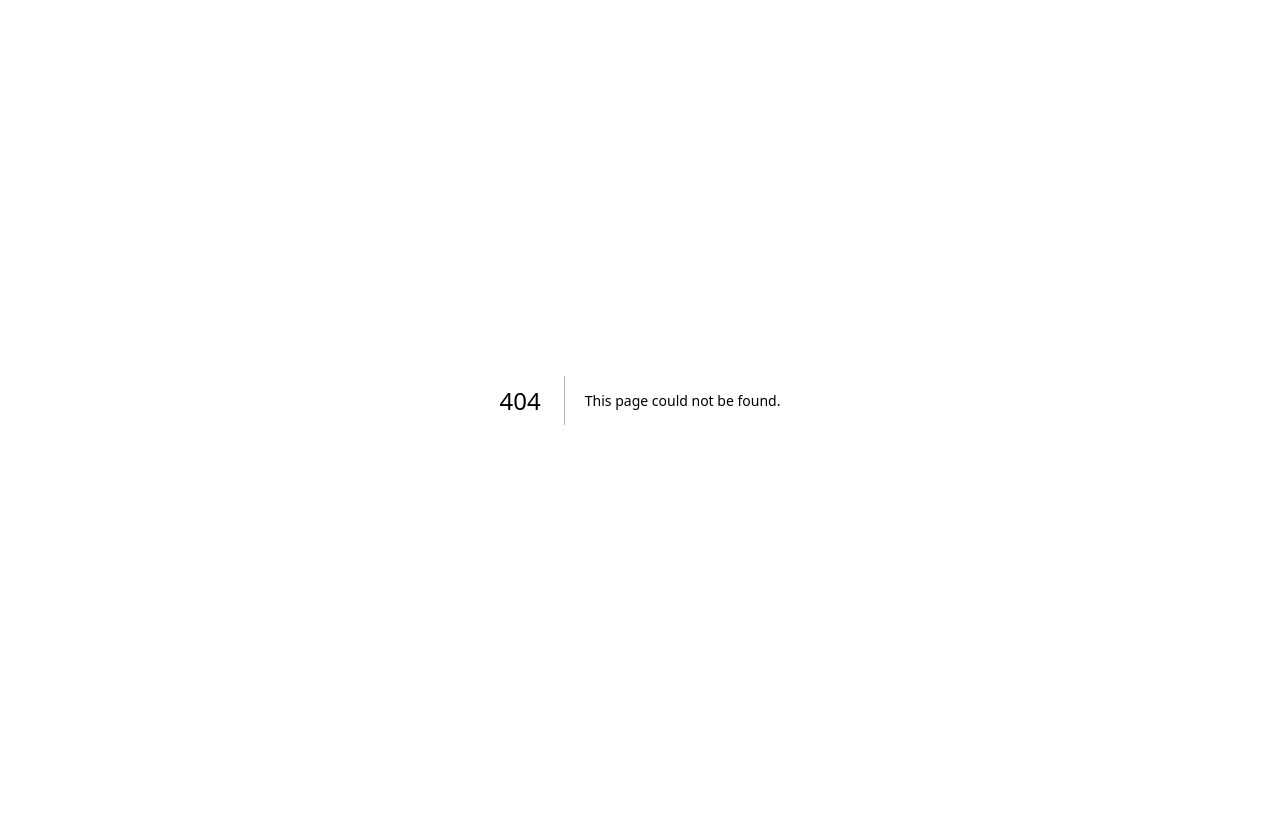
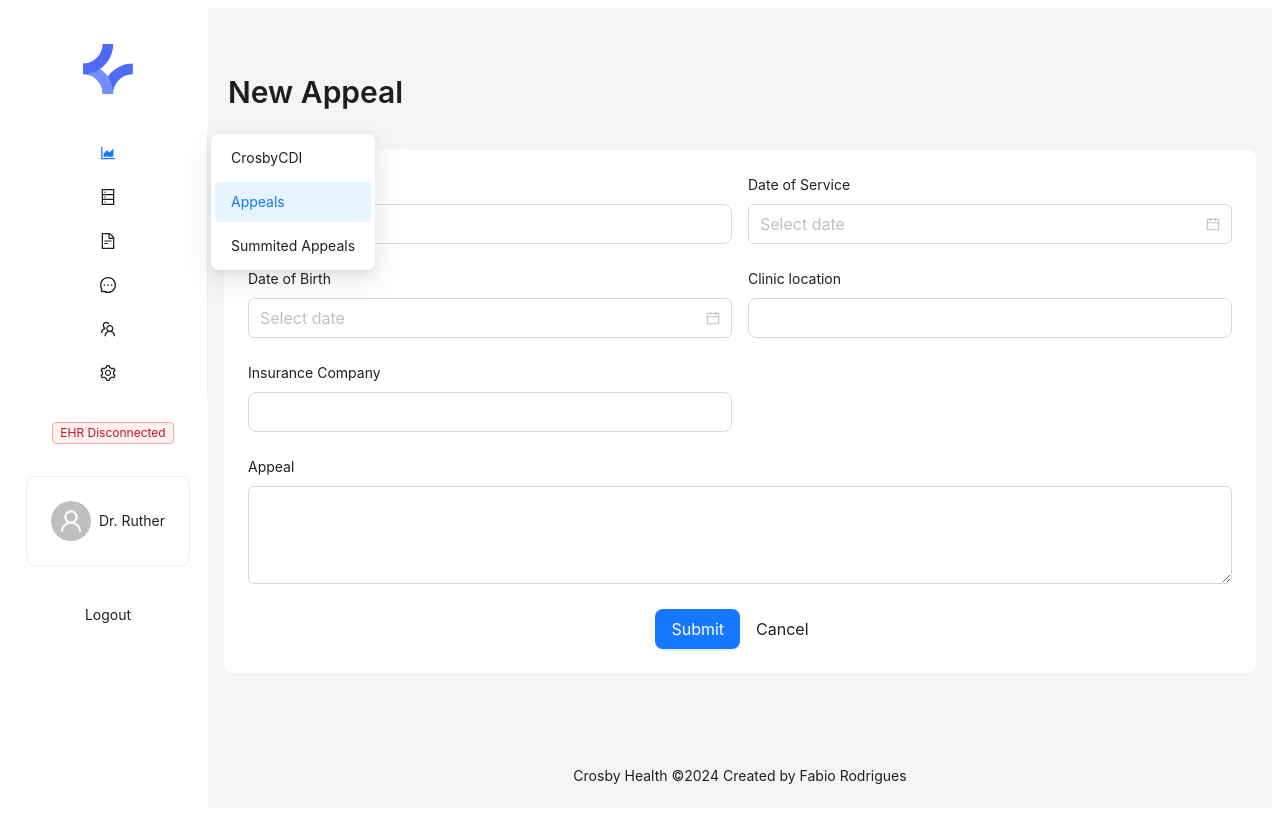
Before and after one commit to fabiordrig/crosby-health-dash, a Next.js app: page /new in a window 1280 px wide. Before the commit this address had no page. Built offline with nearby package versions, Linux system fonts and the light colour scheme.

Commit message:
feat: add new appeal page

```diff
--- a/src/app/CrosbyTable.tsx
+++ b/src/app/CrosbyTable.tsx
@@ -6,13 +6,11 @@ const columns: TableColumnsType<Appeal> = [
   {
     title: "Patient ID",
     dataIndex: "id",
-    width: 100,
     sorter: (a: Appeal, b: Appeal) => a.id.localeCompare(b.id),
   },
   {
     title: "Patient Name",
     dataIndex: "name",
-    width: 150,
     sorter: (a: Appeal, b: Appeal) => a.name.localeCompare(b.name),
   },
   {
--- /dev/null
+++ b/src/app/new/page.tsx
@@ -0,0 +1,247 @@
+"use client";
+
+import {
+  AreaChartOutlined,
+  DatabaseOutlined,
+  FileTextOutlined,
+  MessageOutlined,
+  SettingOutlined,
+  TeamOutlined,
+  UserOutlined,
+} from "@ant-design/icons";
+import type { MenuProps } from "antd";
+import {
+  Avatar,
+  Button,
+  Card,
+  Col,
+  DatePicker,
+  Form,
+  Input,
+  Layout,
+  Menu,
+  Row,
+  Space,
+  Tag,
+  Typography,
+  theme,
+} from "antd";
+import Image from "next/image";
+import { useRouter } from "next/navigation";
+import React from "react";
+import CrosbyLogo from "../CrosbyIcon.svg";
+
+const { Content, Footer, Sider } = Layout;
+
+const NewAppeal: React.FC = () => {
+  const {
+    token: { colorBgContainer, borderRadiusLG },
+  } = theme.useToken();
+
+  const router = useRouter();
+
+  const handleCancel = () => {
+    router.push("/");
+    form.resetFields();
+  };
+
+  const [form] = Form.useForm();
+
+  const items: MenuProps["items"] = [
+    {
+      key: "1",
+      label: "CrosbyIQ",
+      icon: <AreaChartOutlined />,
+      children: [
+        {
+          key: "2",
+          label: "CrosbyCDI",
+        },
+        {
+          key: "3",
+          label: "Appeals",
+          onClick: () => router.push("/"),
+        },
+        {
+          key: "4",
+          label: "Summited Appeals",
+        },
+      ],
+    },
+    {
+      key: "5",
+      label: "Database",
+      icon: <DatabaseOutlined />,
+    },
+    {
+      key: "6",
+      label: "Billings",
+      icon: <FileTextOutlined />,
+    },
+    {
+      key: "9",
+      label: "Messages",
+      icon: <MessageOutlined />,
+    },
+    {
+      key: "7",
+      label: "Team",
+      icon: <TeamOutlined />,
+    },
+    {
+      key: "8",
+      label: "Settings",
+      icon: <SettingOutlined />,
+    },
+  ];
+
+  return (
+    <Layout hasSider>
+      <Sider
+        theme="light"
+        style={{
+          overflow: "auto",
+          minHeight: "100vh",
+          position: "fixed",
+        }}
+      >
+        <div
+          style={{
+            display: "flex",
+            justifyContent: "center",
+            alignItems: "center",
+            height: 74,
+            background: colorBgContainer,
+            marginBottom: 24,
+            marginTop: 24,
+          }}
+        >
+          <Image src={CrosbyLogo} alt="Crosby Logo" width={50} height={50} />
+        </div>
+        <Menu
+          mode="inline"
+          defaultSelectedKeys={["3"]}
+          defaultOpenKeys={["1"]}
+          inlineCollapsed
+          items={items}
+        />
+
+        <Space
+          direction="vertical"
+          style={{
+            width: "100%",
+            display: "flex",
+            justifyContent: "center",
+            alignItems: "center",
+          }}
+        >
+          <Tag
+            bordered
+            color="red"
+            style={{
+              marginLeft: 18,
+              marginBottom: 24,
+              marginTop: 24,
+            }}
+          >
+            EHR Disconnected
+          </Tag>
+
+          <Card
+            style={{
+              width: "100%",
+            }}
+            bordered
+          >
+            <Space>
+              <Avatar size="large" icon={<UserOutlined />} />
+              Dr. Ruther
+            </Space>
+          </Card>
+
+          <Button
+            style={{
+              marginTop: 24,
+            }}
+            type="text"
+          >
+            Logout
+          </Button>
+        </Space>
+      </Sider>
+      <Layout style={{ marginLeft: 200, minHeight: "100vh" }}>
+        <div
+          style={{
+            display: "flex",
+            justifyContent: "space-between",
+            alignItems: "center",
+            marginTop: 20,
+            marginRight: 20,
+          }}
+        >
+          <div style={{ marginLeft: 20, marginTop: 20 }}>
+            <Typography.Title level={2}>New Appeal</Typography.Title>
+          </div>
+        </div>
+
+        <Content style={{ margin: "24px 16px 0", overflow: "initial" }}>
+          <div
+            style={{
+              padding: 24,
+              textAlign: "center",
+              background: colorBgContainer,
+              borderRadius: borderRadiusLG,
+            }}
+          >
+            <Form layout="vertical">
+              <Row gutter={16}>
+                <Col span={12}>
+                  <Form.Item label="Patient Name" name="name">
+                    <Input size="large" />
+                  </Form.Item>
+                </Col>
+                <Col span={12}>
+                  <Form.Item label="Date of Service" name="dateService">
+                    <DatePicker size="large" style={{ width: "100%" }} format="YYYY/MM/DD" />
+                  </Form.Item>
+                </Col>
+                <Col span={12}>
+                  <Form.Item label="Date of Birth" name="dateOfBirth">
+                    <DatePicker size="large" style={{ width: "100%" }} format="YYYY/MM/DD" />
+                  </Form.Item>
+                </Col>
+                <Col span={12}>
+                  <Form.Item label="Clinic location" name="clinicLocation">
+                    <Input size="large" />
+                  </Form.Item>
+                </Col>
+                <Col span={12}>
+                  <Form.Item label="Insurance Company" name="insuranceCompany">
+                    <Input size="large" />
+                  </Form.Item>
+                </Col>
+                <Col span={24}>
+                  <Form.Item label="Appeal" name="appeal">
+                    <Input.TextArea rows={4} />
+                  </Form.Item>
+                </Col>
+                <Col span={24}></Col>
+              </Row>
+              <Button htmlType="submit" type="primary" size="large">
+                Submit
+              </Button>
+              <Button htmlType="reset" size="large" type="text" onClick={handleCancel}>
+                Cancel
+              </Button>
+            </Form>
+          </div>
+        </Content>
+        <Footer style={{ textAlign: "center" }}>
+          Crosby Health ©{new Date().getFullYear()} Created by Fabio Rodrigues
+        </Footer>
+      </Layout>
+    </Layout>
+  );
+};
+
+export default NewAppeal;
```
Also changed, not shown: src/app/page.tsx (+9 -5 lines), 1 other file (tests, documents, lock files or other folders).
